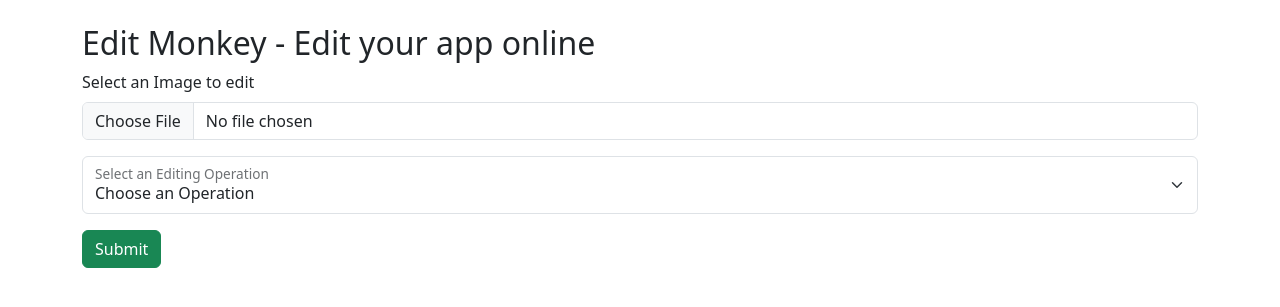
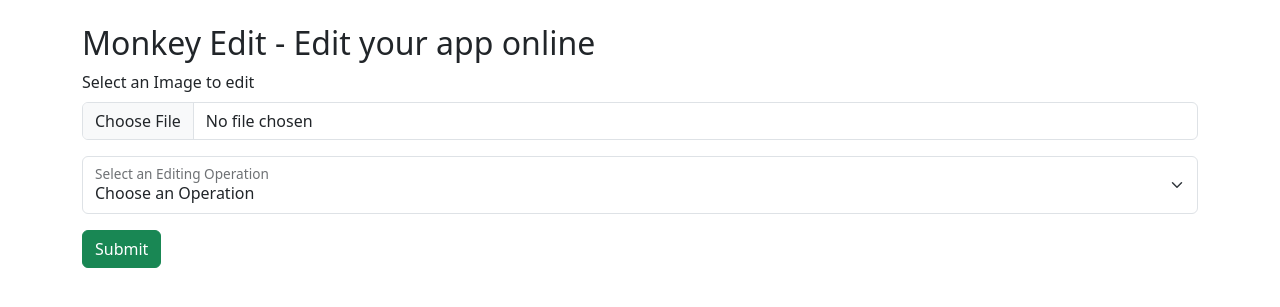
Before and after one commit to rraavviii/imageconverter, a Flask app: page / in a window 1280 px wide. Shown: the part 56-363 px from the top of the page. Run offline with Flask 3, Linux system fonts and the light colour scheme.

Commit message:
update index file

```diff
--- a/templates/index.html
+++ b/templates/index.html
@@ -4,7 +4,7 @@
 <head>
     <meta charset="utf-8">
     <meta name="viewport" content="width=device-width, initial-scale=1">
-    <title>Edit Monkey - Edit your images online</title>
+    <title>Monkey Edit - Edit your images online</title>
     <link href="https://cdn.jsdelivr.net/npm/bootstrap@5.3.0-alpha3/dist/css/bootstrap.min.css" rel="stylesheet"
         integrity="sha384-KK94CHFLLe+nY2dmCWGMq91rCGa5gtU4mk92HdvYe+M/SXH301p5ILy+dN9+nJOZ" crossorigin="anonymous">
 </head>
@@ -59,7 +59,7 @@
 
     <div class="container my-4">
 
-        <h1 class="fs-2 text">Edit Monkey - Edit your app online</h1>
+        <h1 class="fs-2 text">Monkey Edit - Edit your app online</h1>
 
         <form action="/edit" method="post" enctype="multipart/form-data">
 
```
